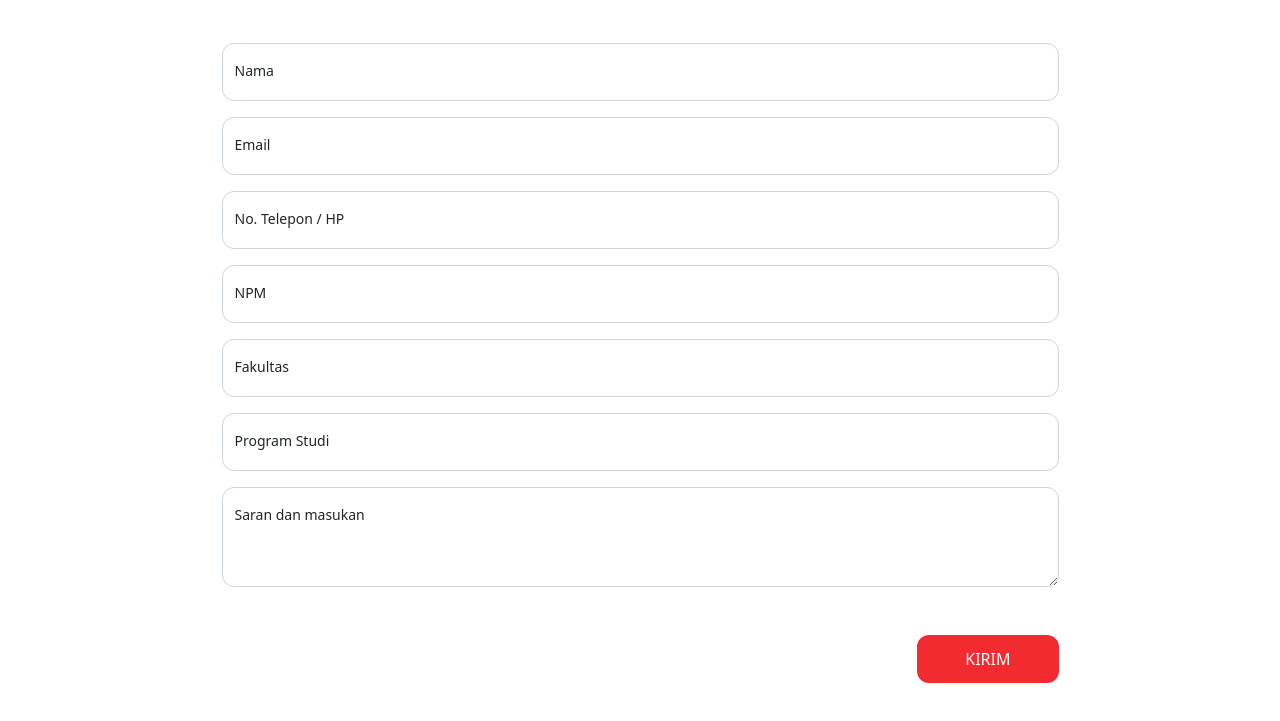
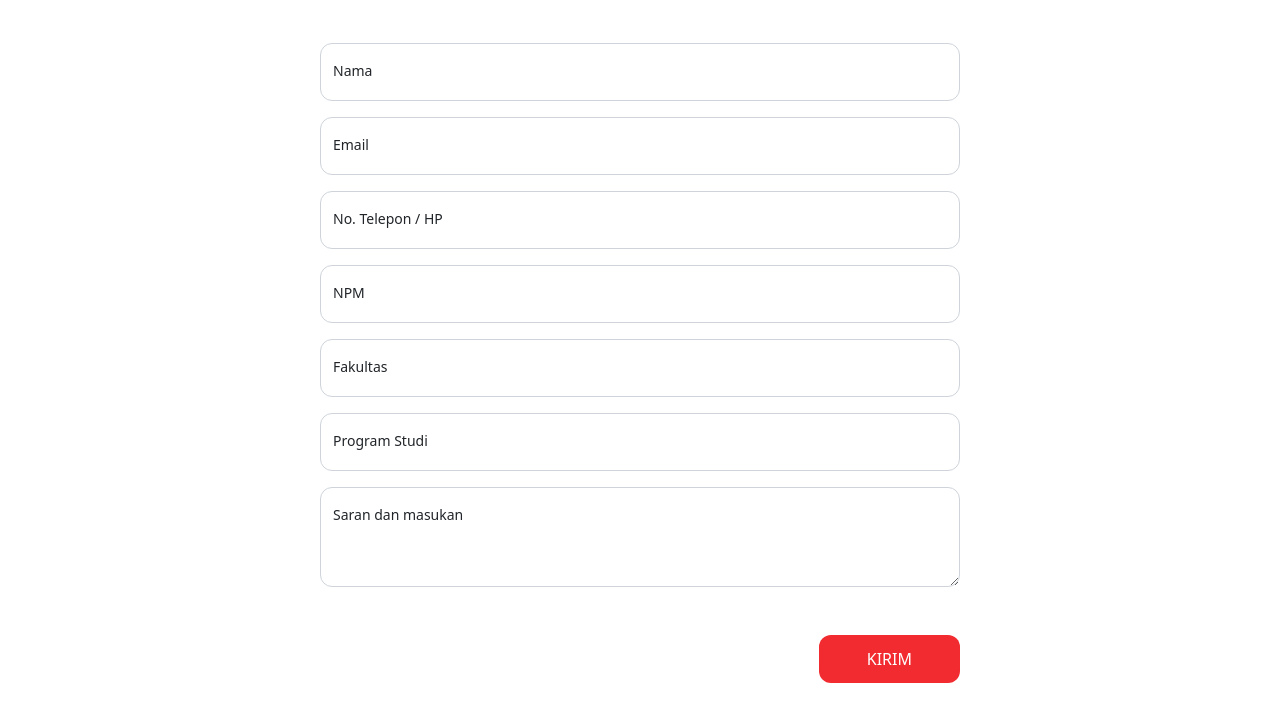
Before and after one commit to khafidhasukma/coding-challenge-bwa, a website: page index.html in a window 1280 px wide. Shown: the part 195-916 px from the top of the page. Drawn offline with nearby package versions, Linux system fonts and the light colour scheme.

Commit message:
fix form

```diff
--- a/index.html
+++ b/index.html
@@ -48,6 +48,13 @@
       .btn-sent:hover {
         background-color: #cf090d;
       }
+      .form-control:focus {
+        border: 1.5px solid #ced4da;
+      }
+      .form {
+        width: 100%;
+        max-width: 40rem;
+      }
     </style>
   </head>
   <body>
@@ -96,7 +103,7 @@
     <section class="container">
       <div id="aspiration">
         <div class="d-flex flex-column justify-content-center align-items-center">
-          <div class="w-75">
+          <div class="form">
             <div class="text-center">
               <h1 class="title">KONTAK MAFIA</h1>
             </div>
```
